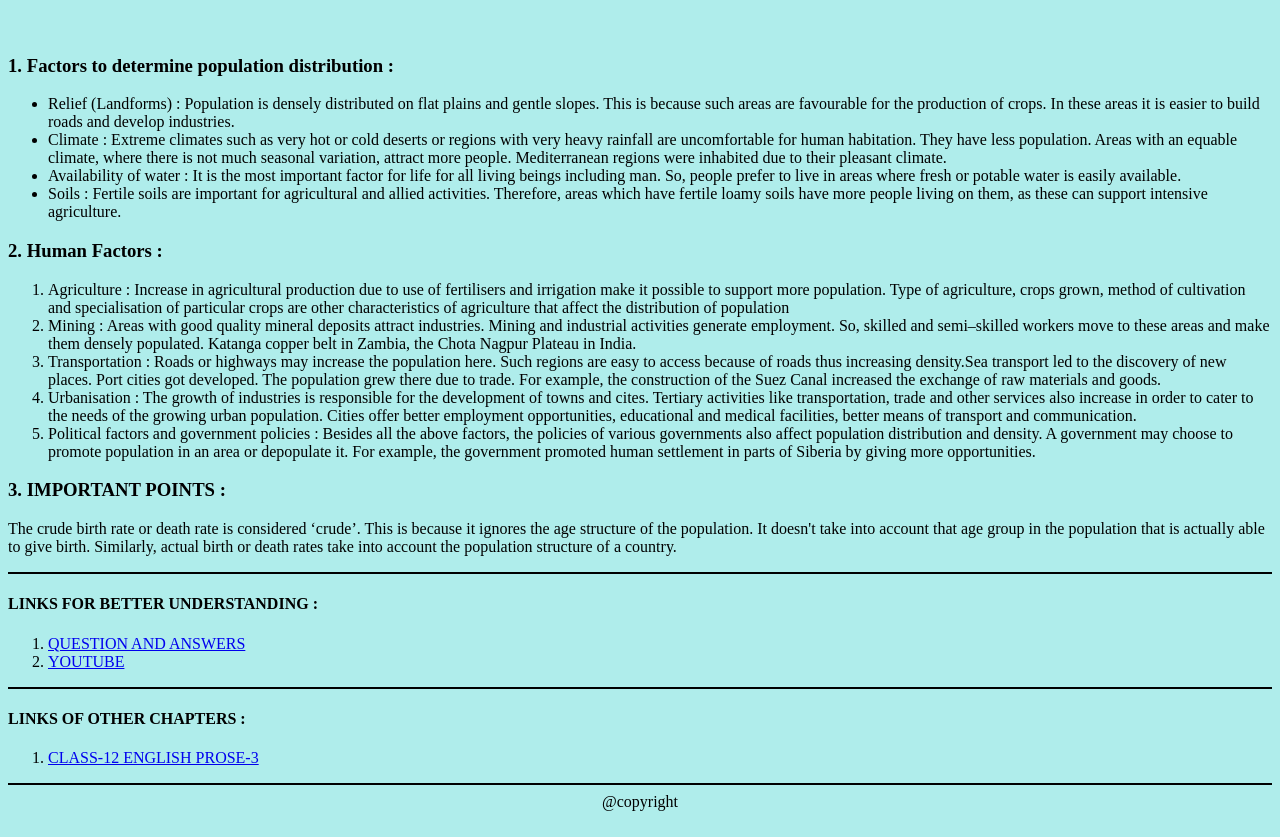
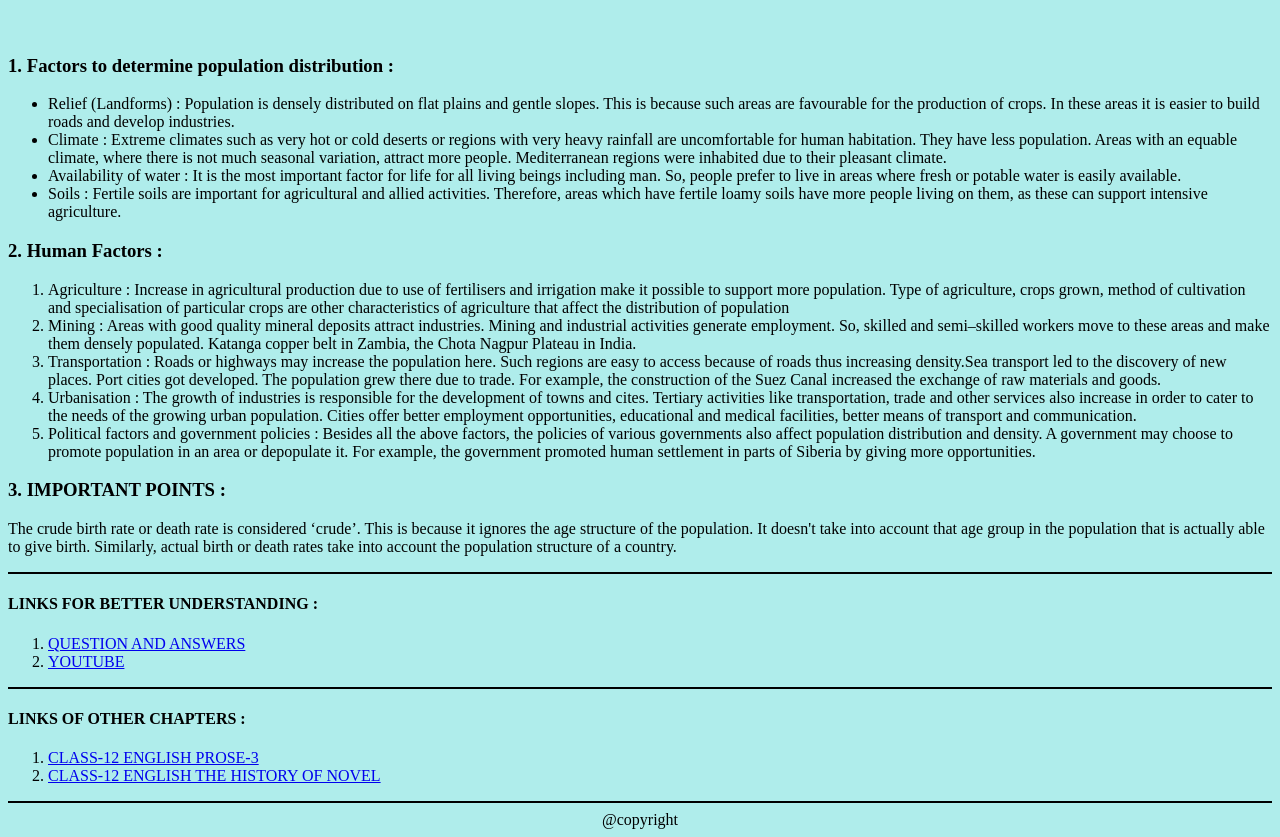
Before and after one commit to MAYUR-NK/CLASS12-GEOGRAPHY-CH1, a plain HTML site: page index.html in a window 1280 px wide. Shown: the part 109-946 px from the top of the page. Drawn offline with Linux system fonts and the light colour scheme.

Commit message:
Update index.html

```diff
--- a/index.html
+++ b/index.html
@@ -90,6 +90,7 @@ Siberia by giving more opportunities.</li>
 <h4>  LINKS OF OTHER CHAPTERS :</h4>
 <ol>
 <li><a href="https://mayur-nk.github.io/ENGLISH-PROSE-3/"> CLASS-12 ENGLISH PROSE-3 </a></li>
+<li><a href="https://mayur-nk.github.io/12TH-THE-HISTORY-OF-NOVEL/"> CLASS-12 ENGLISH THE HISTORY OF NOVEL </a></li>
 </ol>
 <hr color="black">
 <center>@copyright</center>
```
